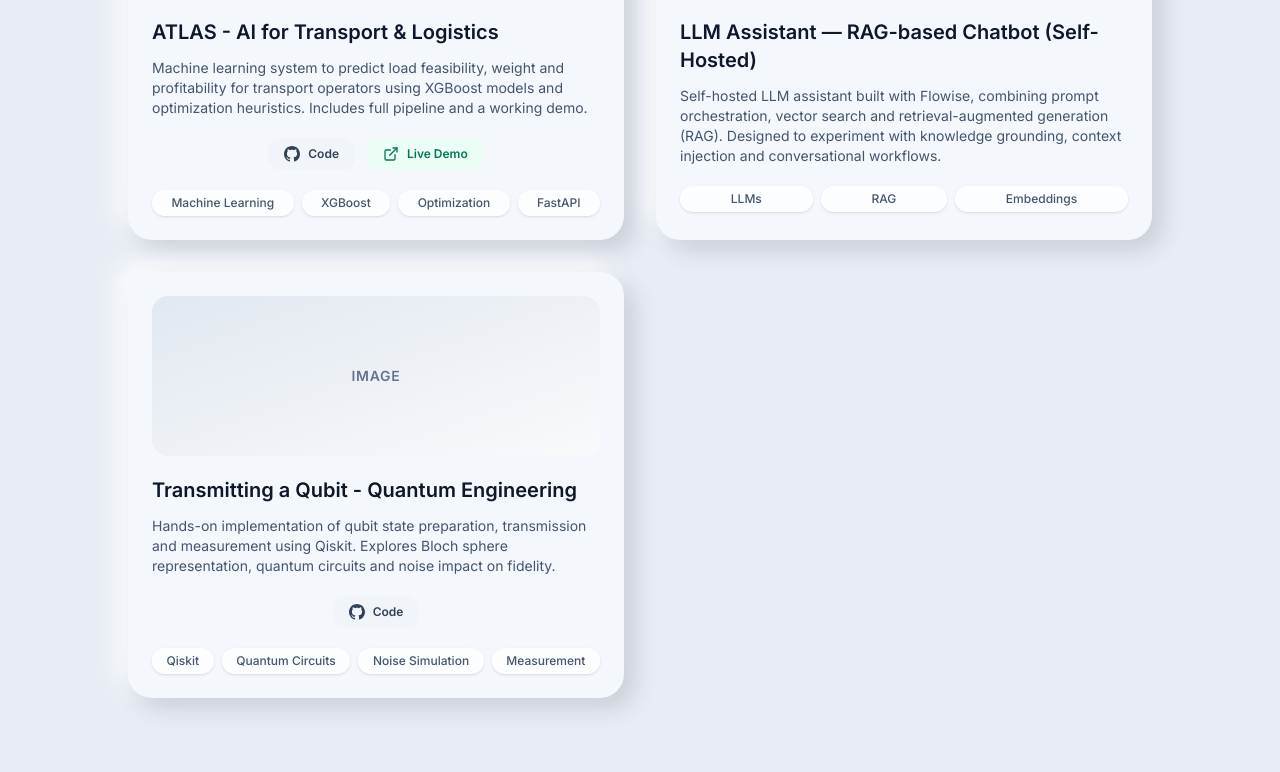
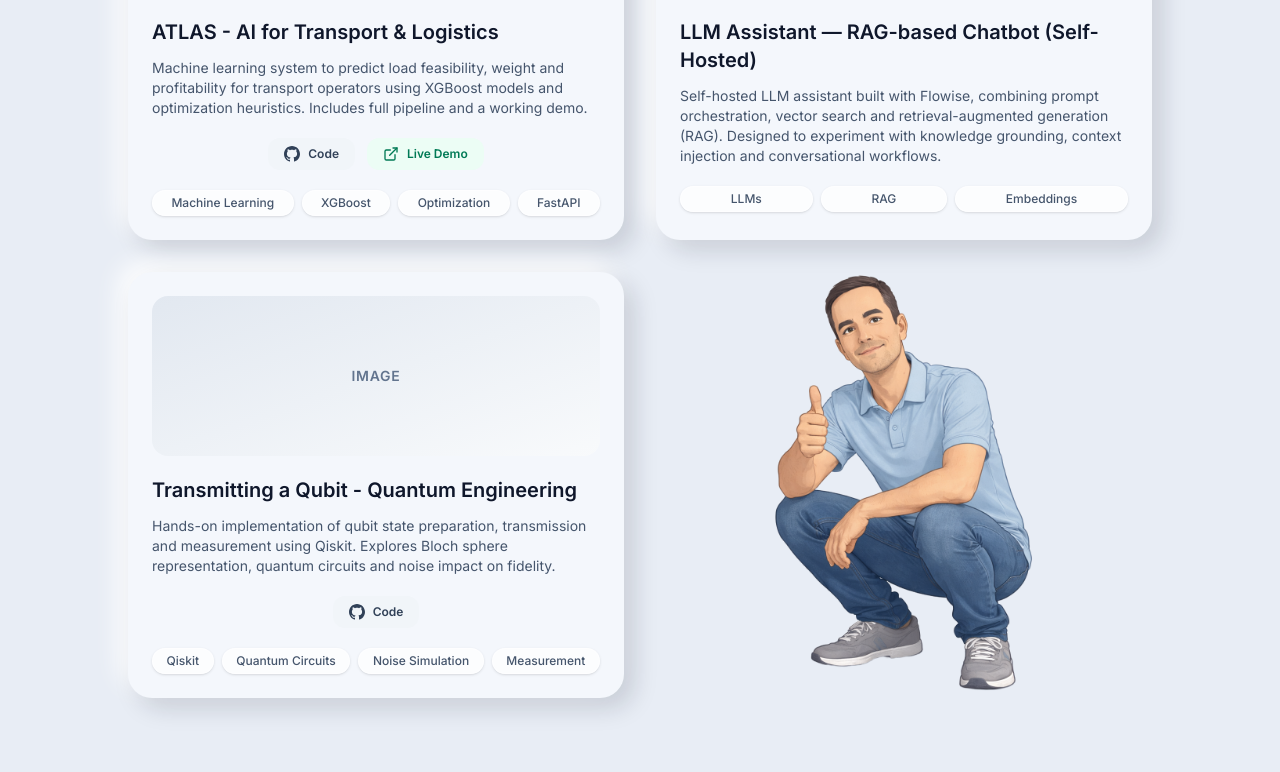
Before and after one commit to lsunol/portfolio, a Next.js app: page / in a window 1280 px wide. Shown: the part 3702-4474 px from the top of the page. Built offline with nearby package versions, Linux system fonts and the light colour scheme.

Commit message:
Avatar image: projects

```diff
--- a/app/page.tsx
+++ b/app/page.tsx
@@ -54,6 +54,8 @@ const projects = [
     githubUrl: "https://github.com/lsunol/transmitingaqubit",
   },
 ];
+
+const hasOddProjectCount = projects.length % 2 === 1;
 
 const skillGroups = [
   {
@@ -440,6 +442,17 @@ projects in deep learning, computer vision and LLM-based assistants.`}
             {projects.map((project) => (
               <ProjectCard key={project.title} {...project} />
             ))}
+            {hasOddProjectCount && (
+              <div className="relative hidden overflow-hidden rounded-3xl md:flex md:items-center md:justify-center">
+                <Image
+                  src="/images/avatar-09-transparent.png"
+                  alt="Decorative avatar"
+                  fill
+                  className="object-contain"
+                  sizes="(min-width: 768px) 35vw, 100vw"
+                />
+              </div>
+            )}
           </div>
         </motion.section>
 
```
